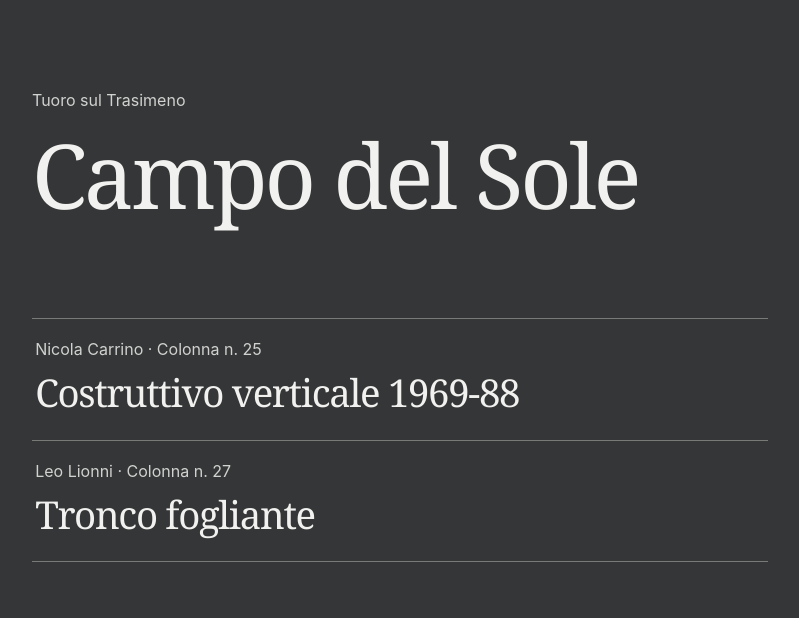
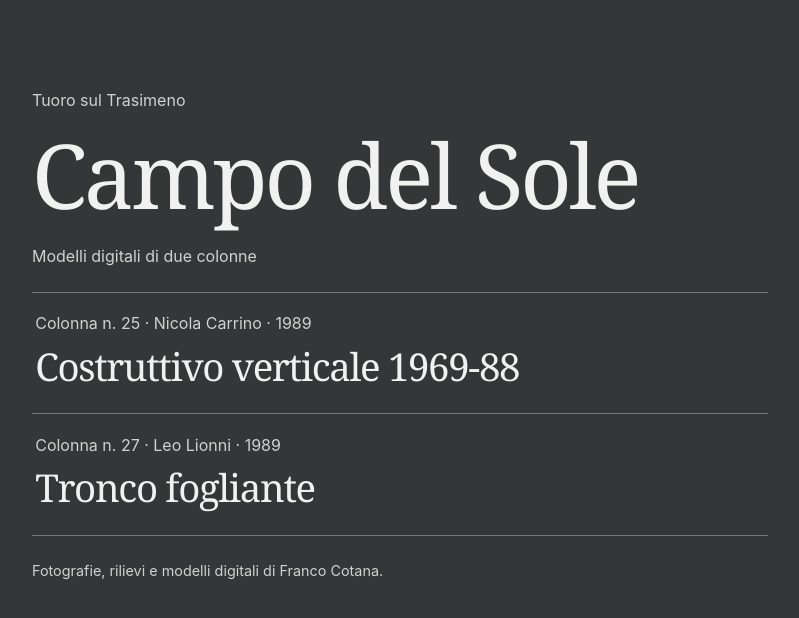
Before and after one commit to cotof/campo-del-sole, a plain HTML site: page index.html in a window 1280 px wide. Shown: the whole page, without its empty margins (240-1039 px from the left). Drawn offline with Linux system fonts and the light colour scheme.

Commit message:
Allinea i modelli digitali alla StoryMap e aggiunge crediti e licenza

```diff
--- a/index.html
+++ b/index.html
@@ -5,7 +5,8 @@
   <meta name="viewport" content="width=device-width,initial-scale=1">
   <meta name="theme-color" content="#353637">
   <meta name="robots" content="noindex">
-  <title>Campo del Sole · Modelli 3D</title>
+  <meta name="description" content="Modelli digitali interattivi delle colonne di Nicola Carrino e Leo Lionni per la StoryMap dedicata alla valorizzazione del Campo del Sole a Tuoro sul Trasimeno.">
+  <title>Campo del Sole · Modelli digitali di due colonne</title>
   <link rel="icon" href="data:,">
   <link rel="stylesheet" href="indice.css">
 </head>
@@ -13,10 +14,12 @@
   <main>
     <p>Tuoro sul Trasimeno</p>
     <h1>Campo del Sole</h1>
-    <nav aria-label="Visori tridimensionali">
-      <a href="./carrino.html"><span>Nicola Carrino · Colonna n. 25</span><strong>Costruttivo verticale 1969-88</strong></a>
-      <a href="./lionni.html"><span>Leo Lionni · Colonna n. 27</span><strong>Tronco fogliante</strong></a>
+    <p class="presentazione">Modelli digitali di due colonne</p>
+    <nav aria-label="Modelli digitali delle colonne">
+      <a href="./carrino.html"><span>Colonna n. 25 · Nicola Carrino · 1989</span><strong>Costruttivo verticale 1969-88</strong></a>
+      <a href="./lionni.html"><span>Colonna n. 27 · Leo Lionni · 1989</span><strong>Tronco fogliante</strong></a>
     </nav>
+    <p class="crediti">Fotografie, rilievi e modelli digitali di Franco Cotana.</p>
   </main>
 </body>
 </html>
--- a/indice.css
+++ b/indice.css
@@ -4,8 +4,10 @@ body { margin: 0; }
 main { max-width: 54rem; margin: 0 auto; padding: clamp(3rem, 11vh, 7rem) clamp(1.25rem, 5vw, 4rem); }
 p, a span { font-size: 1rem; line-height: 1.5; color: #d1d2cf; }
 h1, a strong { font-family: Baskervville, 'Iowan Old Style', Georgia, serif; font-weight: 400; letter-spacing: -.035em; }
-h1 { margin: .15em 0 1.05em; font-size: clamp(3rem, 7vw, 5.75rem); line-height: 1.1; }
+h1 { margin: .15em 0 .22em; font-size: clamp(3rem, 7vw, 5.75rem); line-height: 1.1; }
 p { margin: 0; }
+.presentazione { margin-bottom: 1.5rem; }
+.crediti { margin-top: 1.5rem; font-size: .9rem; }
 nav { border-top: 1px solid #777a77; }
 a { display: block; padding: 1.15rem .2rem 1.35rem; color: inherit; text-decoration: none; border-bottom: 1px solid #777a77; }
 a strong { display: block; margin-top: .12em; font-size: clamp(1.65rem, 3vw, 2.5rem); }
```
Also changed, not shown: carrino.html (+5 -1 lines), lionni.html (+6 -2 lines), 3 other files.
